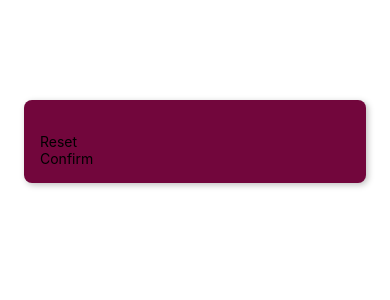
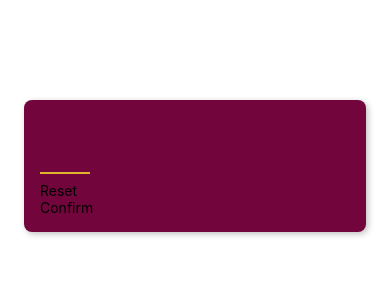
Before and after one commit to GustavoRRSilva/Guess-Number-ReactNative, a React Native app: screen / in a window 390 px wide. Shown: the top 300 px of the page. Built offline with nearby package versions, Linux system fonts and the light colour scheme.

Commit message:
feat:adding keyboard type in textInput

```diff
--- a/screens/StartGame.js
+++ b/screens/StartGame.js
@@ -5,7 +5,11 @@
   return (
     <View style={styles.bg}>
       <View style={styles.inputContainer}>
-        <TextInput />
+        <TextInput
+          maxLength={2}
+          style={styles.numberInput}
+          keyboardType="numeric"
+        />
         <PrimaryButton>Reset</PrimaryButton>
         <PrimaryButton>Confirm</PrimaryButton>
       </View>
@@ -27,5 +31,16 @@
     shadowOffset: { width: 2, height: 2 },
     shadowRadius: 6,
   },
+  numberInput: {
+    height: 50,
+    width: 50,
+    fontSize: 32,
+    borderBottomColor: "#ddb52f",
+    borderBottomWidth: 2,
+    color: "#ddb52f",
+    marginVertical: 8,
+    fontWeight: "bold",
+    textAlign: "center",
+  },
 });
 export default StartGame;
```
